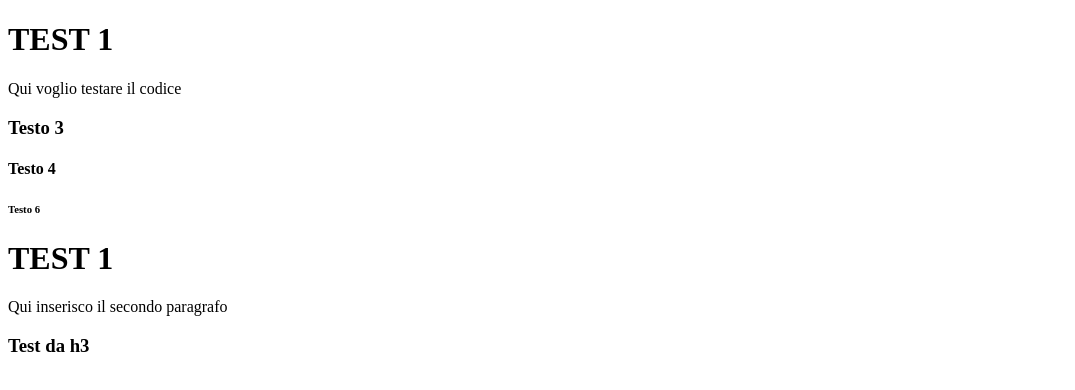
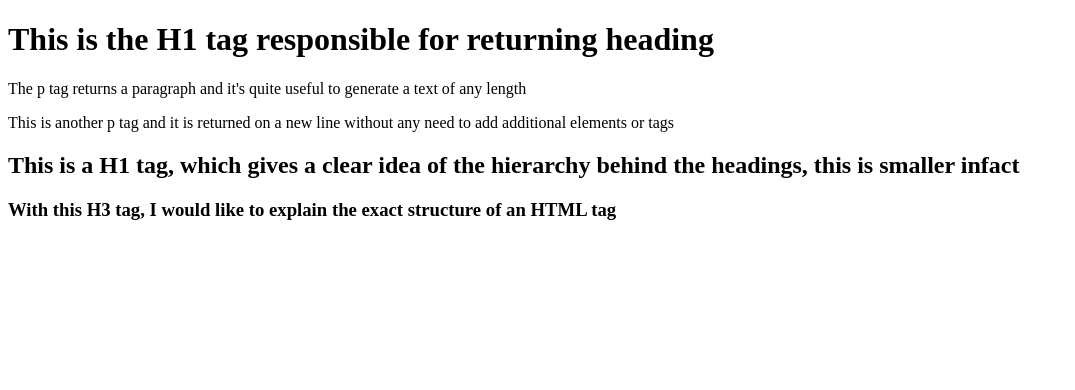
Before and after one commit to LuisaGuadagno/MyFirstProject, a plain HTML site: page index.html in a window 1280 px wide. Shown: the whole page, without its empty margins (0-1075 px from the left). Drawn offline with Linux system fonts and the light colour scheme.

Commit message:
The HTML document has been updated with new elements

```diff
--- a/index.html
+++ b/index.html
@@ -3,22 +3,16 @@
 <head>
     <meta charset="UTF-8">
     <meta name="viewport" content="width=device-width, initial-scale=1.0">
-    <title>Document</title>
+    <title>Web Application Development Course</title>
 </head>
 <body>
+    <h1> This is the H1 tag responsible for returning heading</h1>
+    <p>The p tag returns a paragraph and it's quite useful to generate a text of any length</p>
+    <p>This is another p tag and it is returned on a new line without any need to add additional elements or tags</p>
 
+    <h2>This is a H1 tag, which gives a clear idea of the hierarchy behind the headings, this is smaller infact</h3>
+    <h3>With this H3 tag, I would like to explain the exact structure of an HTML tag </h3>
 
-
-    <h1> TEST 1</h1>
-    <p>Qui voglio testare il codice</p>
-    <h3>Testo 3</h3>
-    <h4>Testo 4</h4>
-    <h6>Testo 6</h6>
-
-
-    <h1>TEST 1</h1>
-    <p>Qui inserisco il secondo paragrafo</p>
-    <h3>Test da h3</h3>
 
 </body>
 </html>
```
